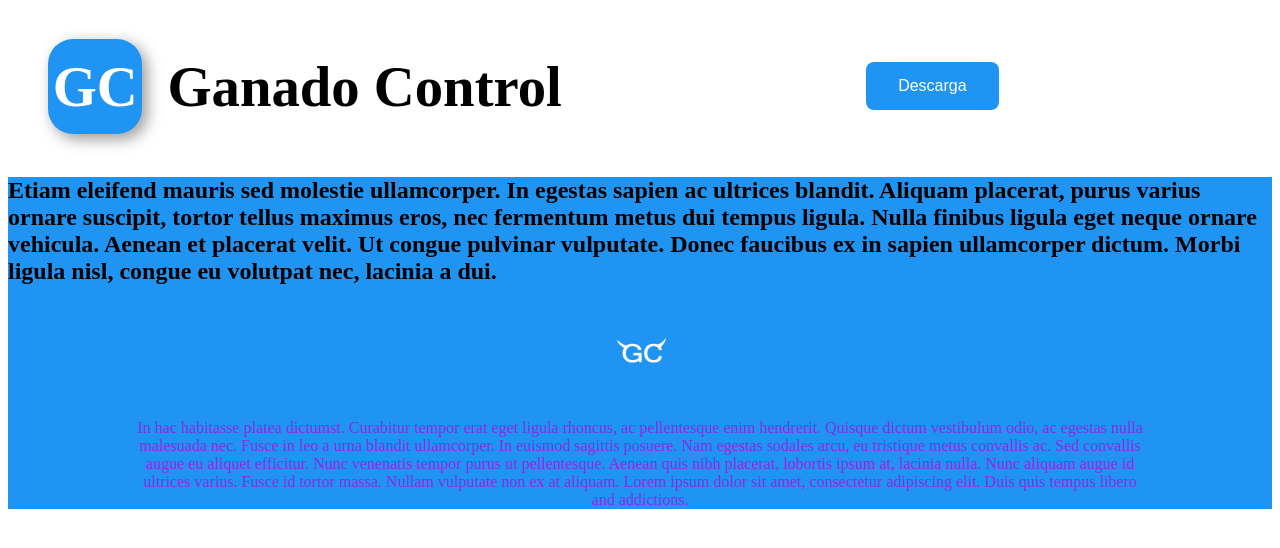
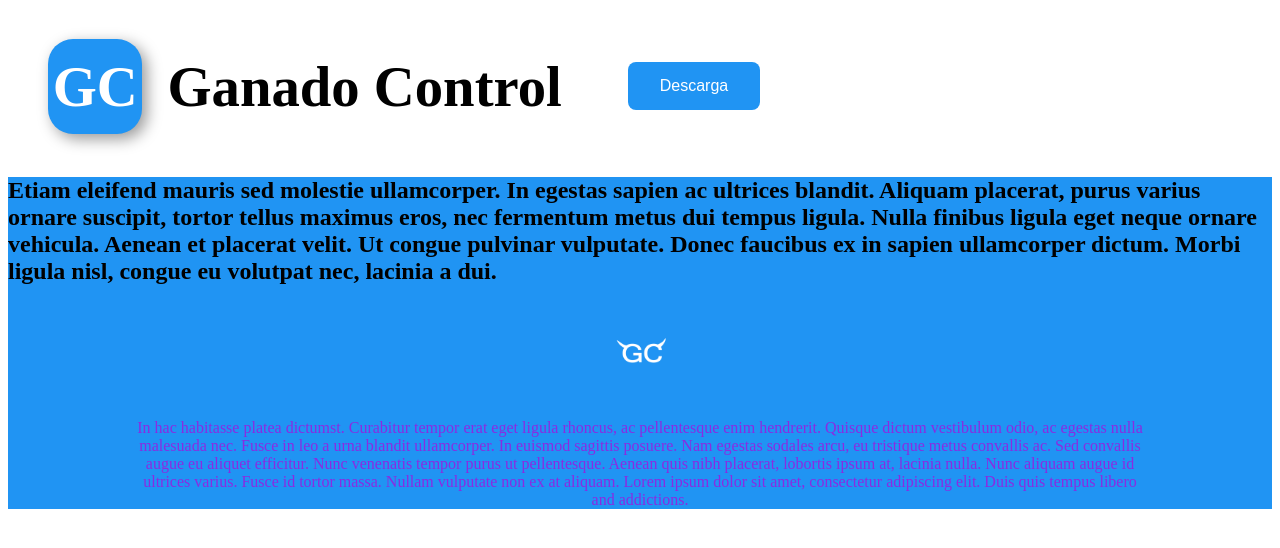
Before and after one commit to AntonioShau/AntonioShau.github.io, a plain HTML site: page index.html in a window 1280 px wide. Drawn offline with Linux system fonts and the light colour scheme.

Commit message:
modifier

```diff
--- a/style.css
+++ b/style.css
@@ -53,7 +53,7 @@ p {
   }
 
 #download_button_div {
-  padding-left: 8cm;
+  padding-left: 5vmax;
 }
 
 #download_button {
```
